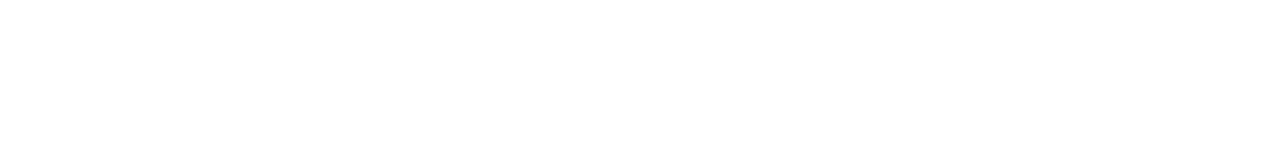
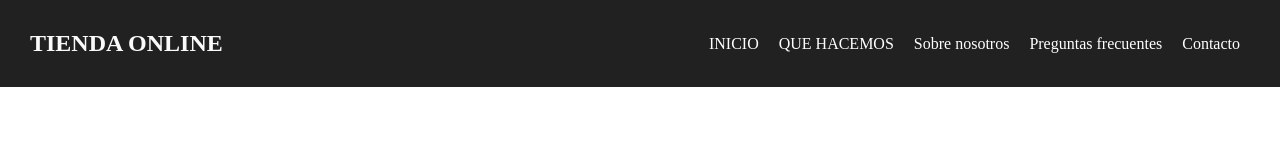
Before and after one commit to EnriquezAlberto/PreEntrega3Enriquez, a website: page index.html in a window 1280 px wide. Drawn offline with Linux system fonts and the light colour scheme.

Commit message:
script + uso

```diff
--- a/index.html
+++ b/index.html
@@ -4,8 +4,24 @@
     <meta charset="UTF-8">
     <meta name="viewport" content="width=device-width, initial-scale=1.0">
     <title>Document</title>
+    <link rel="stylesheet" href="./styles/style.css">
 </head>
 <body>
 
+    <nav>
+        <div>
+            <h1>TIENDA ONLINE</h1>
+        </div>
+         <ul>
+            <li><a href="">INICIO</a></li>
+            <li><a href="">QUE HACEMOS</a></li>
+            <li><a href="">Sobre nosotros</a></li>
+            <li><a href="">Preguntas frecuentes</a></li>
+            <li><a href="">Contacto</a></li>
+
+         </ul>
+    </nav>
+
+
 </body>
 </html>
--- a/styles/style.scss
+++ b/styles/style.scss
@@ -0,0 +1,34 @@
+*
+  {
+    box-sizing: border-box;
+    padding: 0;
+    margin: 0;
+  }
+
+
+nav {
+    display: flex;
+    justify-content: space-between;
+    align-items: center;
+    background-color: #212121;
+    padding: 30px;
+    color: #fafafa;
+
+    ul {
+        list-style: none;
+        display: flex;
+    }
+
+a {
+   margin: 10px;
+   text-decoration: none;
+   color: white;
+   cursor: pointer;
+}
+
+a:hover {
+
+    color: #3e89d4;
+}
+
+}
```
Also changed, not shown: package.json (added, +12 -0 lines), styles/style.css, 1 other file.
